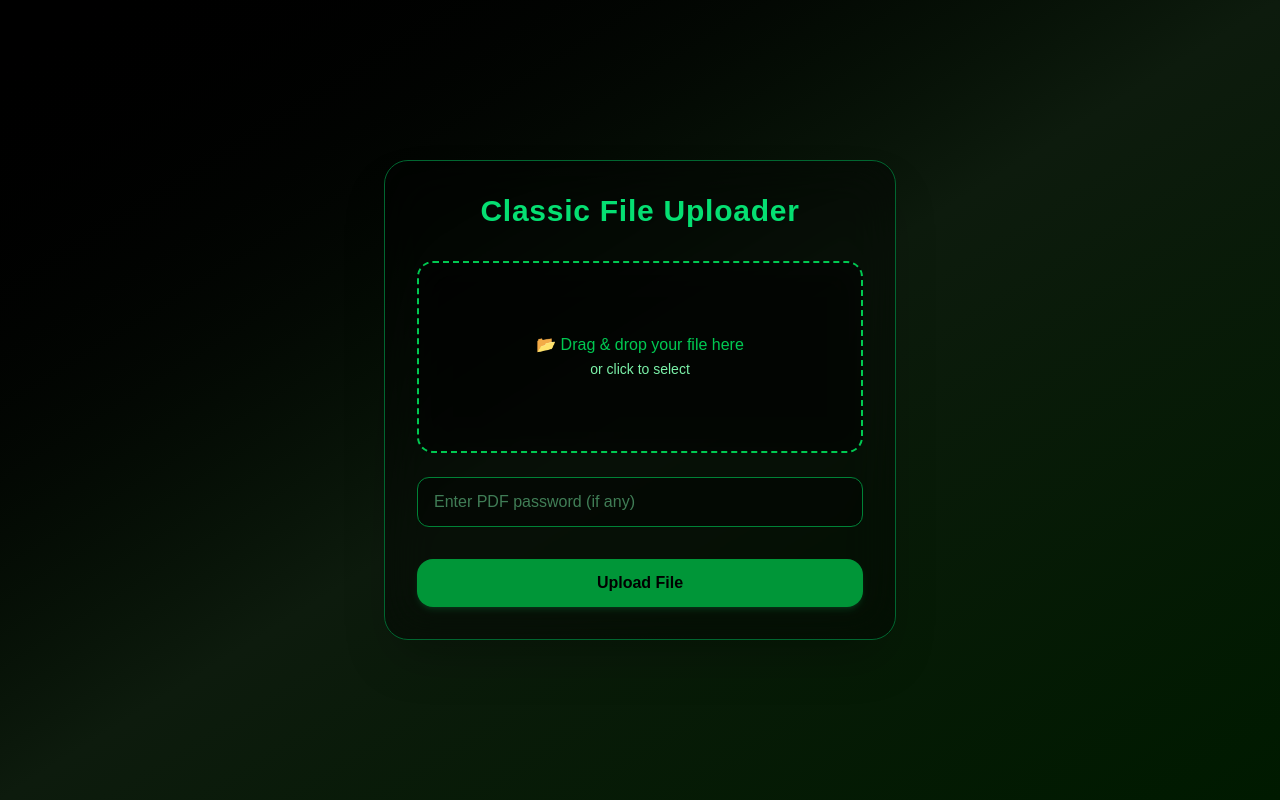
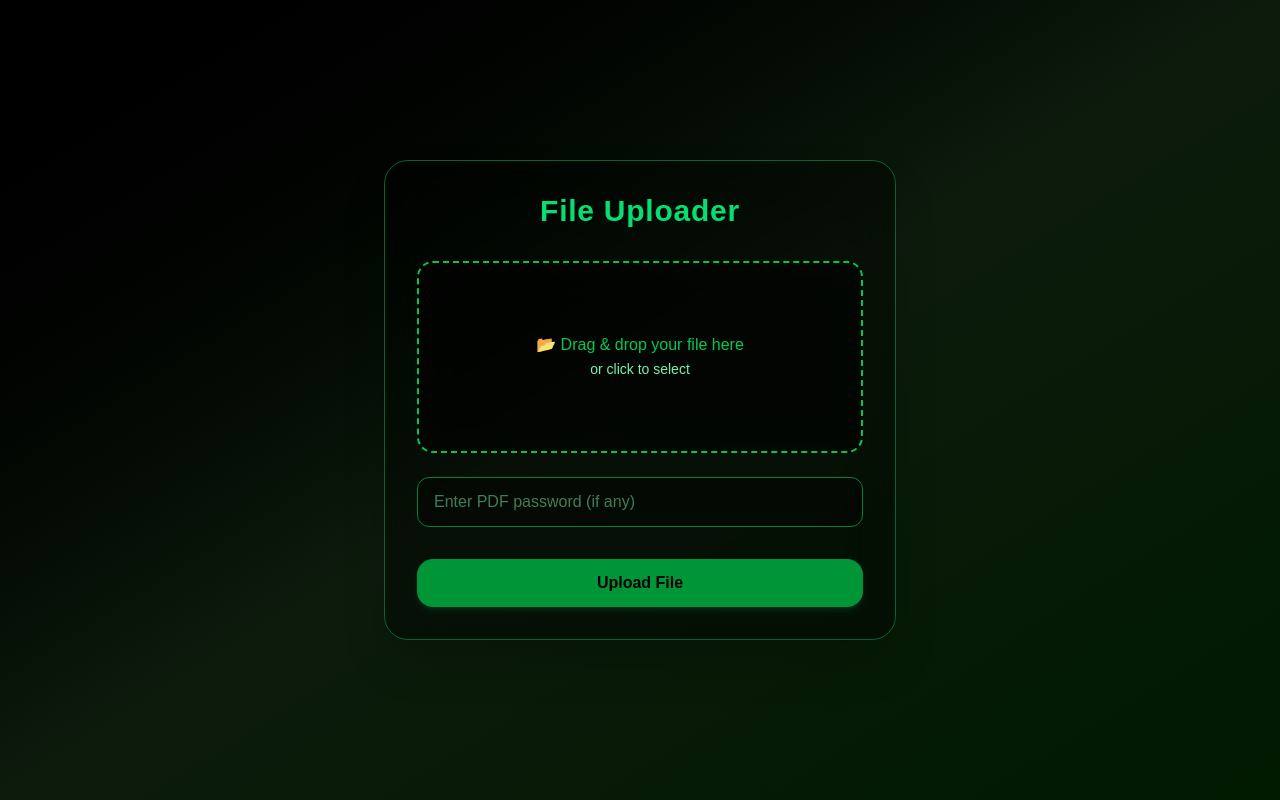
Before and after one commit to wasserstoffArvind/fileUploader, a Next.js app: page / in a window 1280 px wide. Built offline with nearby package versions, Linux system fonts and the light colour scheme.

Commit message:
name change

```diff
--- a/src/components/Upload.tsx
+++ b/src/components/Upload.tsx
@@ -65,7 +65,7 @@ export default function Upload() {
     <div className="min-h-screen flex items-center justify-center bg-gradient-to-br from-black via-[#0d1b0d] to-[#001a00] text-green-400 px-4">
       <div className="w-full max-w-lg p-8 rounded-3xl border border-green-800 bg-black/40 backdrop-blur-xl shadow-2xl">
         <h2 className="text-3xl font-extrabold text-green-400 text-center mb-8 tracking-wide">
-          Classic File Uploader
+          File Uploader
         </h2>
 
         <label
```
